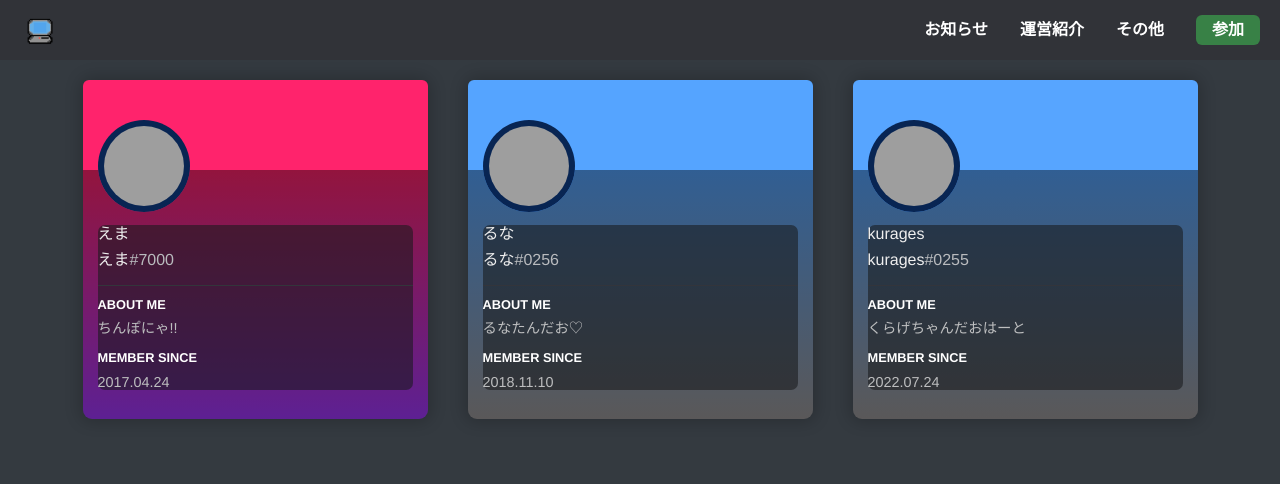
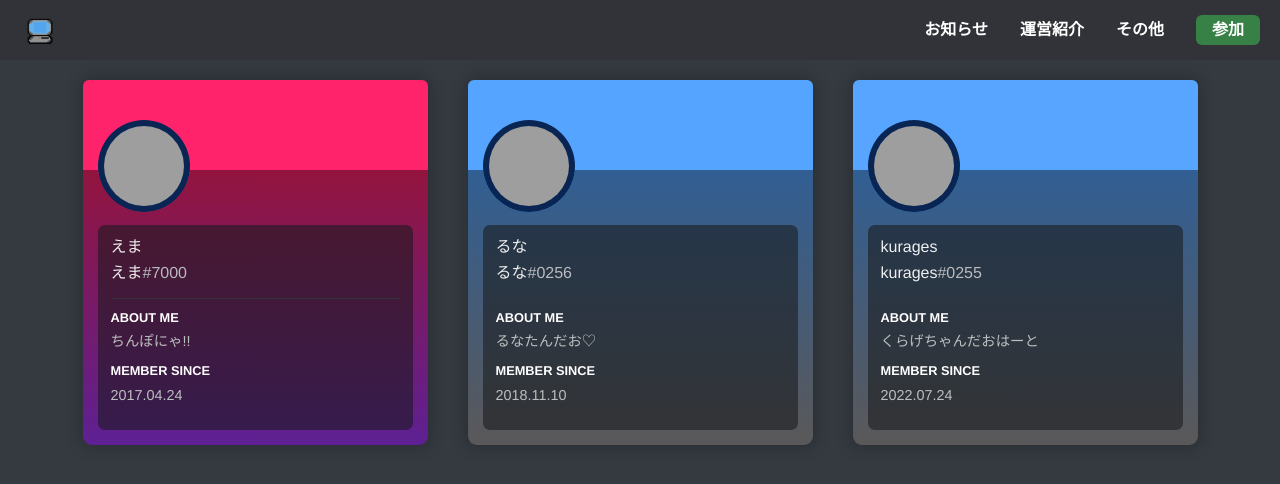
Before and after one commit to pc-com/pc-com.github.io, a Jekyll site: the page built from admin.html, in a window 1280 px wide. Shown: the top 484 px of the page. Built offline with Jekyll 4.4.1, drawn with Linux system fonts in a browser that asks for light colours; grey boxes are pictures that could not be loaded.

Commit message:
Update card.scss

```diff
--- a/_sass/utilities/card.scss
+++ b/_sass/utilities/card.scss
@@ -125,7 +125,7 @@
 	.profile-body {
 		background: #18191c;
 		border-radius: 7px;
-
+		padding: 13px;
 		margin-top: 40px;
 		.displayname {
 			color: #eeeeee;
```
